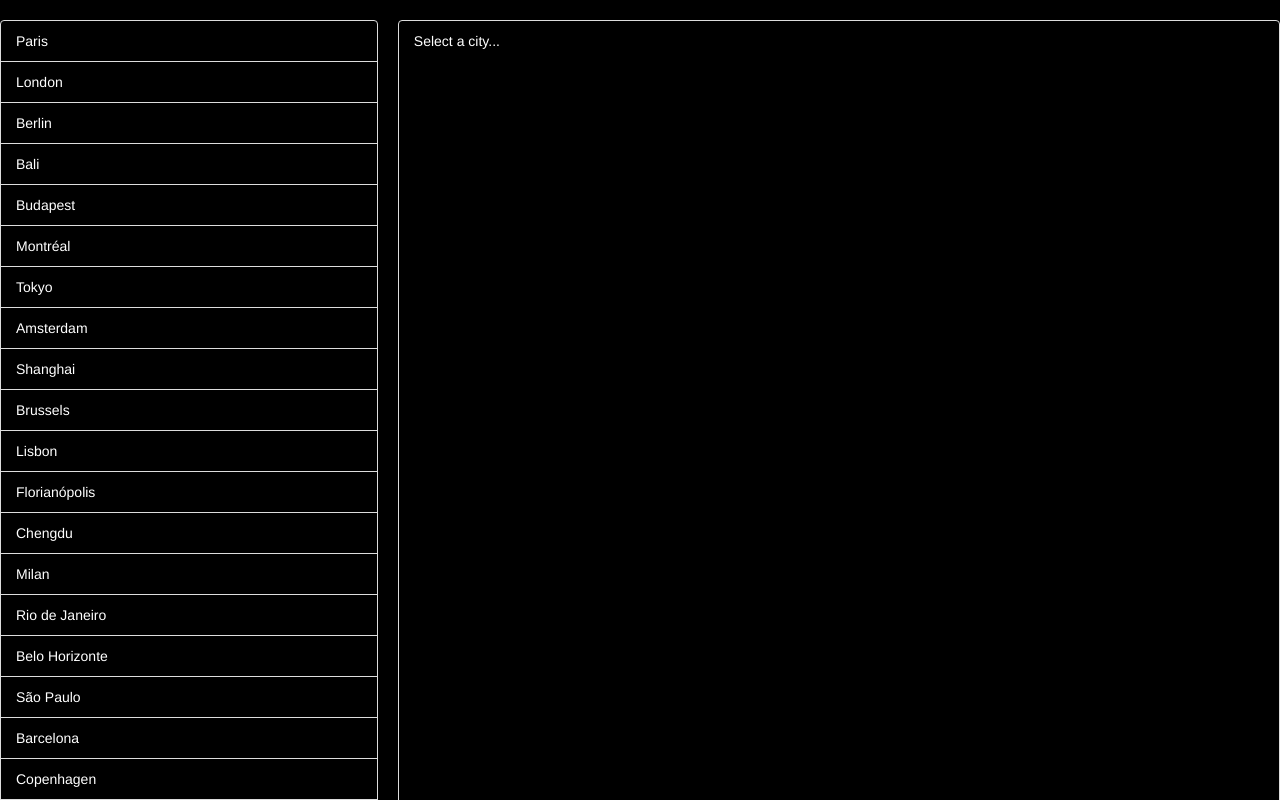
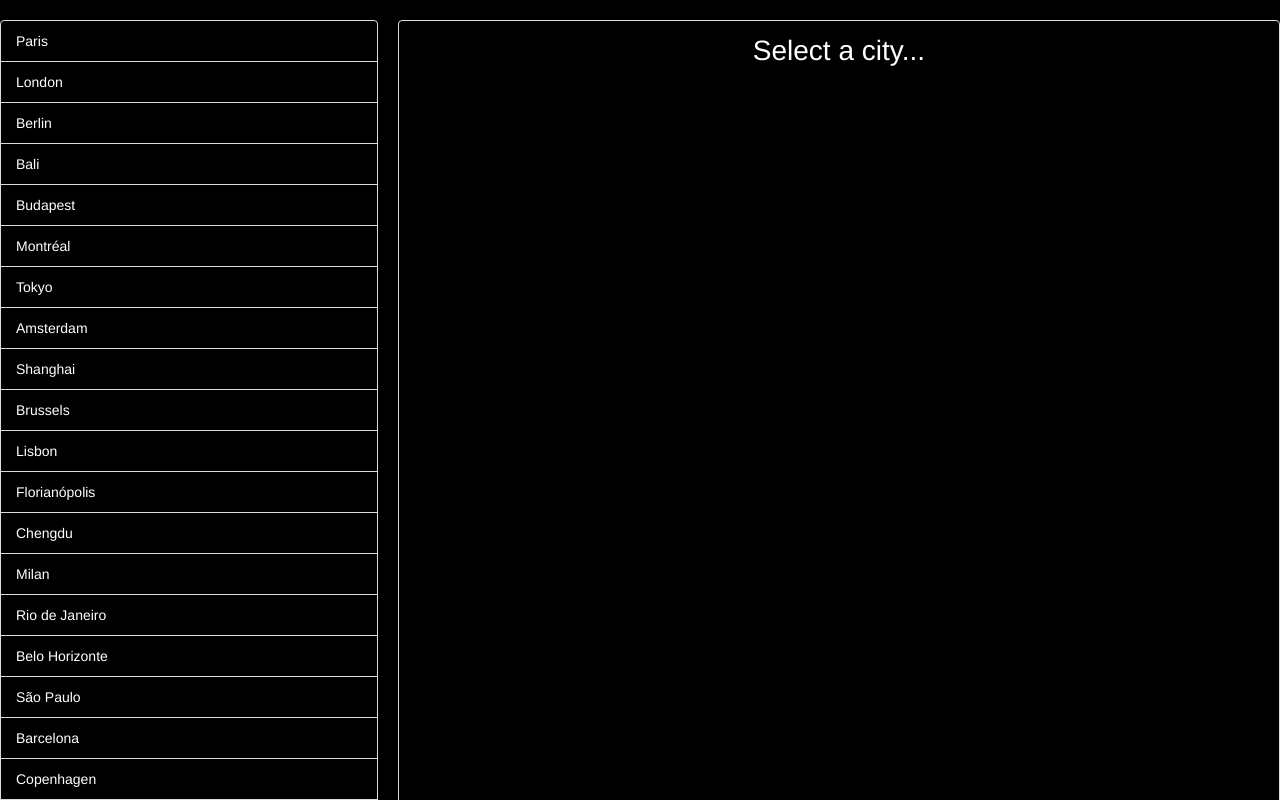
Before and after one commit to alexander101010/wagon-cities, a React app: page / in a window 1280 px wide. Shown: the top 800 px of the page. Built offline with nearby package versions, Linux system fonts and the light colour scheme.

Commit message:
Small styling of active city panel

```diff
--- a/assets/stylesheets/application.scss
+++ b/assets/stylesheets/application.scss
@@ -24,6 +24,11 @@ body {
     h3 {
       margin-top: 0;
     }
+
+    .waiting-for-active-city {
+      font-size: 28px;
+      text-align: center;
+    }
   }
 }
 
--- a/src/containers/active_city.jsx
+++ b/src/containers/active_city.jsx
@@ -5,7 +5,7 @@ const ActiveCity = (props) => {
   if (!props.activeCity) {
     return (
       <div className="active-city">
-        <p>Select a city...</p>
+        <p className="waiting-for-active-city">Select a city...</p>
       </div>
     );
   }
```
